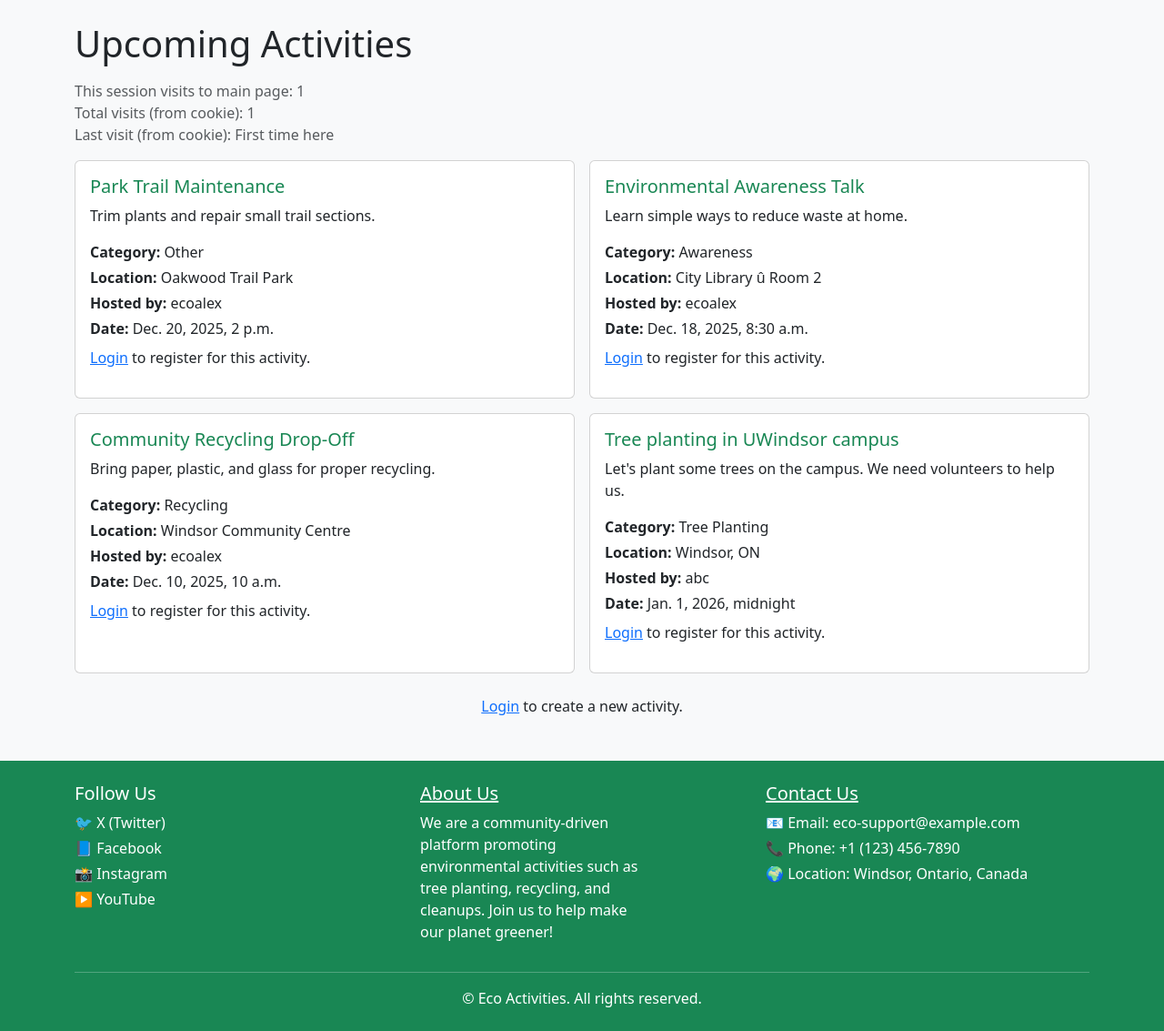
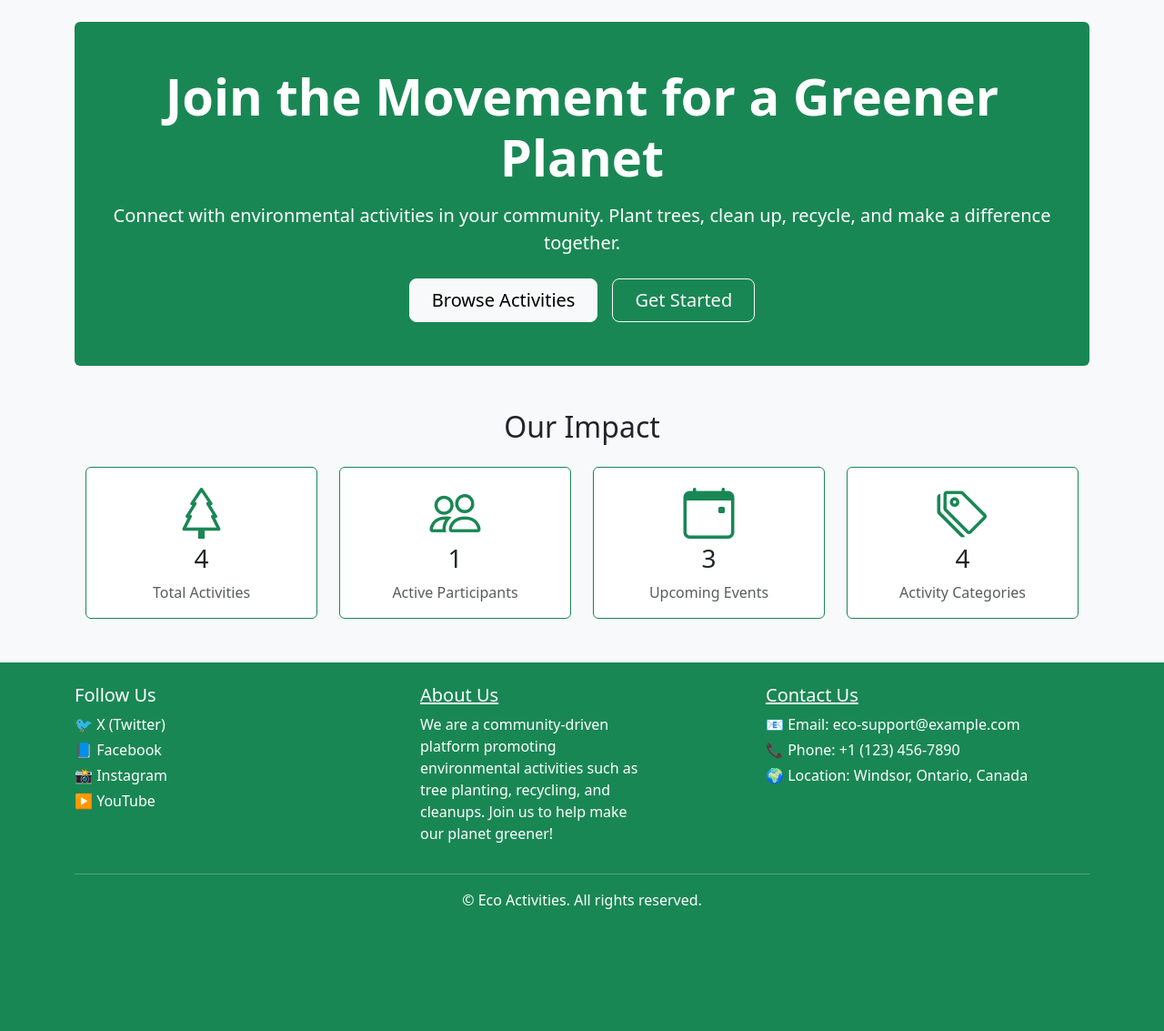
Before and after one commit to Yiheng-Gao/Environmental-Activity-Information-Website, a Django app: page / in a window 1280 px wide. Shown: the part 56-1189 px from the top of the page at 91% size. After the commit the page ends 1055 px from the top, so only its background shows below. Run offline with Django 5.2, Linux system fonts and the light colour scheme; data comes from the database, SQL or seed files in the repository.

Commit message:
Improve homepage with sections and statistics

```diff
--- a/main/templates/main/base.html
+++ b/main/templates/main/base.html
@@ -7,11 +7,13 @@
   <meta name="viewport" content="width=device-width, initial-scale=1">
   <!-- Bootstrap -->
   <link href="https://cdn.jsdelivr.net/npm/bootstrap@5.3.2/dist/css/bootstrap.min.css" rel="stylesheet">
+  <!-- Bootstrap Icons -->
+  <link rel="stylesheet" href="https://cdn.jsdelivr.net/npm/bootstrap-icons@1.11.1/font/bootstrap-icons.css">
 </head>
 <body class="bg-light">
 <nav class="navbar navbar-expand-lg navbar-dark bg-success mb-4">
   <div class="container">
-    <a class="navbar-brand" href="{% url 'activity_list' %}">Eco Activities</a>
+    <a class="navbar-brand" href="{% url 'home' %}">Eco Activities</a>
   <form class="d-flex me-3" method="get" action="{% url 'activity_list' %}">
     <div class="position-relative me-2">
         <input class="form-control"
--- /dev/null
+++ b/main/templates/main/home.html
@@ -0,0 +1,68 @@
+{% extends 'main/base.html' %}
+{% block title %}Home · Eco Activities{% endblock %}
+
+{% block content %}
+
+<!-- Part 1: Hero Section -->
+<div class="hero-section bg-success text-white py-5 mb-5 rounded">
+    <div class="container text-center">
+        <h1 class="display-4 fw-bold mb-3">Join the Movement for a Greener Planet</h1>
+        <p class="lead mb-4">Connect with environmental activities in your community. Plant trees, clean up, recycle, and make a difference together.</p>
+        <div class="d-flex gap-3 justify-content-center flex-wrap">
+            {% if user.is_authenticated %}
+                <a href="{% url 'activity_list' %}" class="btn btn-light btn-lg px-4">Browse Activities</a>
+                <a href="{% url 'activity_create' %}" class="btn btn-outline-light btn-lg px-4">Create Activity</a>
+            {% else %}
+                <a href="{% url 'activity_list' %}" class="btn btn-light btn-lg px-4">Browse Activities</a>
+                <a href="{% url 'signup' %}" class="btn btn-outline-light btn-lg px-4">Get Started</a>
+            {% endif %}
+        </div>
+    </div>
+</div>
+
+<!-- Part 2: Statistics Section -->
+<div class="statistics-section mb-5">
+    <div class="container">
+        <h2 class="text-center mb-4">Our Impact</h2>
+        <div class="row g-4">
+            <div class="col-md-3 col-sm-6">
+                <div class="card text-center h-100 border-success">
+                    <div class="card-body">
+                        <i class="bi bi-tree display-4 text-success mb-2"></i>
+                        <h3 class="card-title">{{ total_activities }}</h3>
+                        <p class="card-text text-muted">Total Activities</p>
+                    </div>
+                </div>
+            </div>
+            <div class="col-md-3 col-sm-6">
+                <div class="card text-center h-100 border-success">
+                    <div class="card-body">
+                        <i class="bi bi-people display-4 text-success mb-2"></i>
+                        <h3 class="card-title">{{ total_participants }}</h3>
+                        <p class="card-text text-muted">Active Participants</p>
+                    </div>
+                </div>
+            </div>
+            <div class="col-md-3 col-sm-6">
+                <div class="card text-center h-100 border-success">
+                    <div class="card-body">
+                        <i class="bi bi-calendar-event display-4 text-success mb-2"></i>
+                        <h3 class="card-title">{{ upcoming_count }}</h3>
+                        <p class="card-text text-muted">Upcoming Events</p>
+                    </div>
+                </div>
+            </div>
+            <div class="col-md-3 col-sm-6">
+                <div class="card text-center h-100 border-success">
+                    <div class="card-body">
+                        <i class="bi bi-tags display-4 text-success mb-2"></i>
+                        <h3 class="card-title">{{ categories_available }}</h3>
+                        <p class="card-text text-muted">Activity Categories</p>
+                    </div>
+                </div>
+            </div>
+        </div>
+    </div>
+</div>
+
+{% endblock %}
--- a/main/urls.py
+++ b/main/urls.py
@@ -3,7 +3,8 @@ from django.urls import path
 from . import views
 
 urlpatterns = [
-    path('', views.ActivityListView.as_view(), name='activity_list'),
+    path('', views.home, name='home'),
+    path('activities/', views.ActivityListView.as_view(), name='activity_list'),
     path('signup/', views.signup, name='signup'),
     path('activity/new/', views.activity_create, name='activity_create'),
     path('activity/<int:pk>/', views.ActivityDetailView.as_view(), name='activity_detail'),
--- a/main/views.py
+++ b/main/views.py
@@ -303,3 +303,36 @@ def contact_us(request):
 
 def about_us(request):
     return render(request, 'main/about_us.html')
+
+def home(request):
+    """Homepage view with hero section and statistics"""
+    from django.db.models import Count
+    from datetime import timedelta
+
+    # Calculate statistics
+    total_activities = Activity.objects.count()
+    total_participants = Registration.objects.filter(status='joined').count()
+
+    # Upcoming activities (next 30 days)
+    today = timezone.now()
+    next_month = today + timedelta(days=30)
+    upcoming_count = Activity.objects.filter(date__gte=today, date__lte=next_month).count()
+
+    # Activities by category
+    category_counts = Activity.objects.values('category').annotate(count=Count('id'))
+    categories_available = len(category_counts)
+
+    # Session tracking for homepage
+    session_visit_count = request.session.get('home_visits', 0) + 1
+    request.session['home_visits'] = session_visit_count
+
+    context = {
+        'total_activities': total_activities,
+        'total_participants': total_participants,
+        'upcoming_count': upcoming_count,
+        'categories_available': categories_available,
+        'category_counts': category_counts,
+        'session_visit_count': session_visit_count,
+    }
+
+    return render(request, 'main/home.html', context)
```
